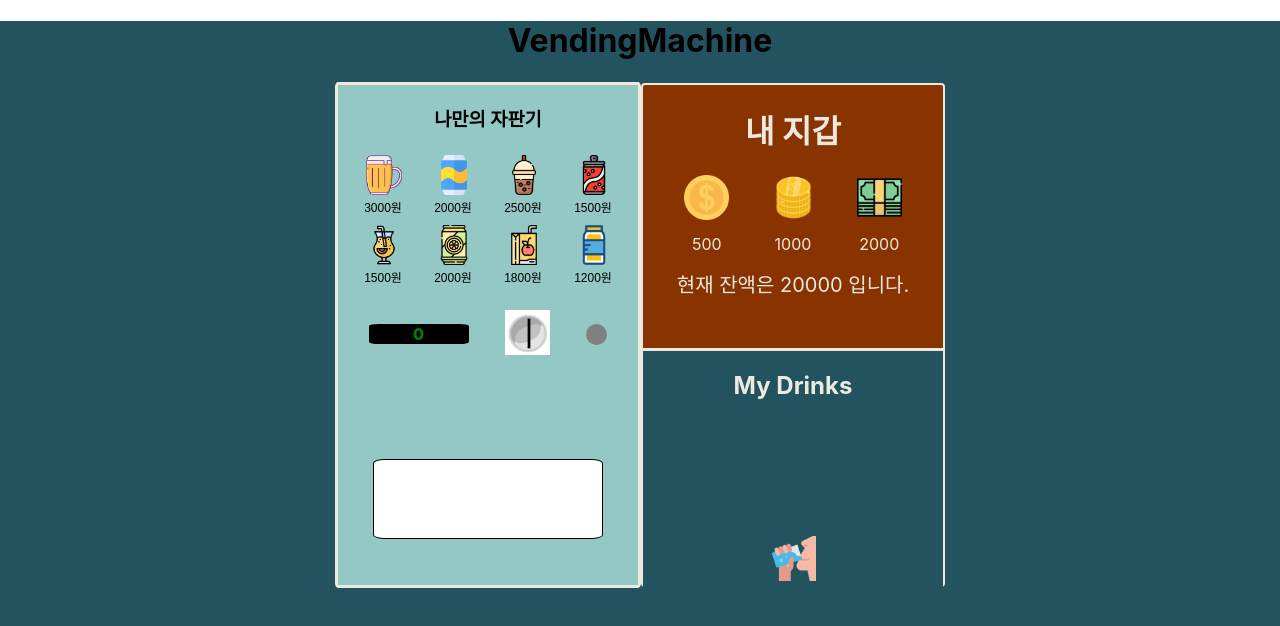
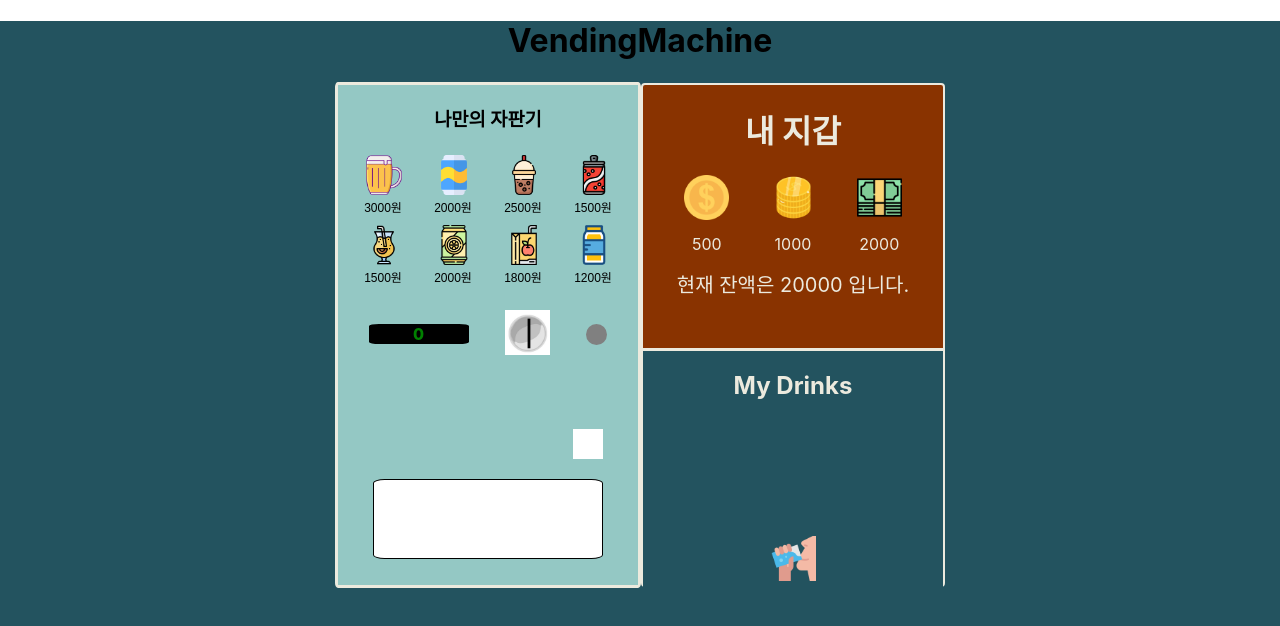
Before and after one commit to ToyMakers/vending-machine-guddnboy, a React (Create React App) app: page / in a window 1280 px wide. Shown: the top 626 px of the page. Built offline with nearby package versions, Linux system fonts and the light colour scheme.

Commit message:
design(UI css 수정)

```diff
--- a/src/components/ReturnDrink.js
+++ b/src/components/ReturnDrink.js
@@ -31,6 +31,10 @@ const ReturnDrink = () => {
                 <div className="present-money"></div>
             </div>
             <div className="drink-out-container">
+                <div className="returning-money">
+                    <div className="empty-returning-container"></div>
+                    <button className="returning-money-button"></button>
+                </div>
                 <div className="drink-out">
                     <button onClick={getMyDrinks}></button>
                 </div>
--- a/src/css/VendingMachine.css
+++ b/src/css/VendingMachine.css
@@ -73,12 +73,38 @@
         cursor: pointer;
     }
 
+    .empty-returning-container{
+        width: 200px;
+    }
+
+    .returning-money{
+        display: flex;
+    }
+
+    .returning-money-button{
+        width: 30px;
+        height: 30px;
+        background-color: white;
+        border: none;
+        cursor: pointer;
+        margin: 0 0 20px 35px;
+    }
+
+    .returning-money-button:hover{
+        width: transparent;
+        height: transparent;
+        background-color: gray;
+        border-top: 26px solid white;
+        border-left: 6px solid transparent;
+        border-right: 6px solid transparent;
+    }
+
     .drink-out-container{
         /* display: flex;
         justify-content: center; */
         width: 300px;
-        height: 50;
-        margin: 100px 0 100px 0;
+        height: 150px;
+        margin: 70px 0 0 0;
     }
 
     .drink-out button {
```
